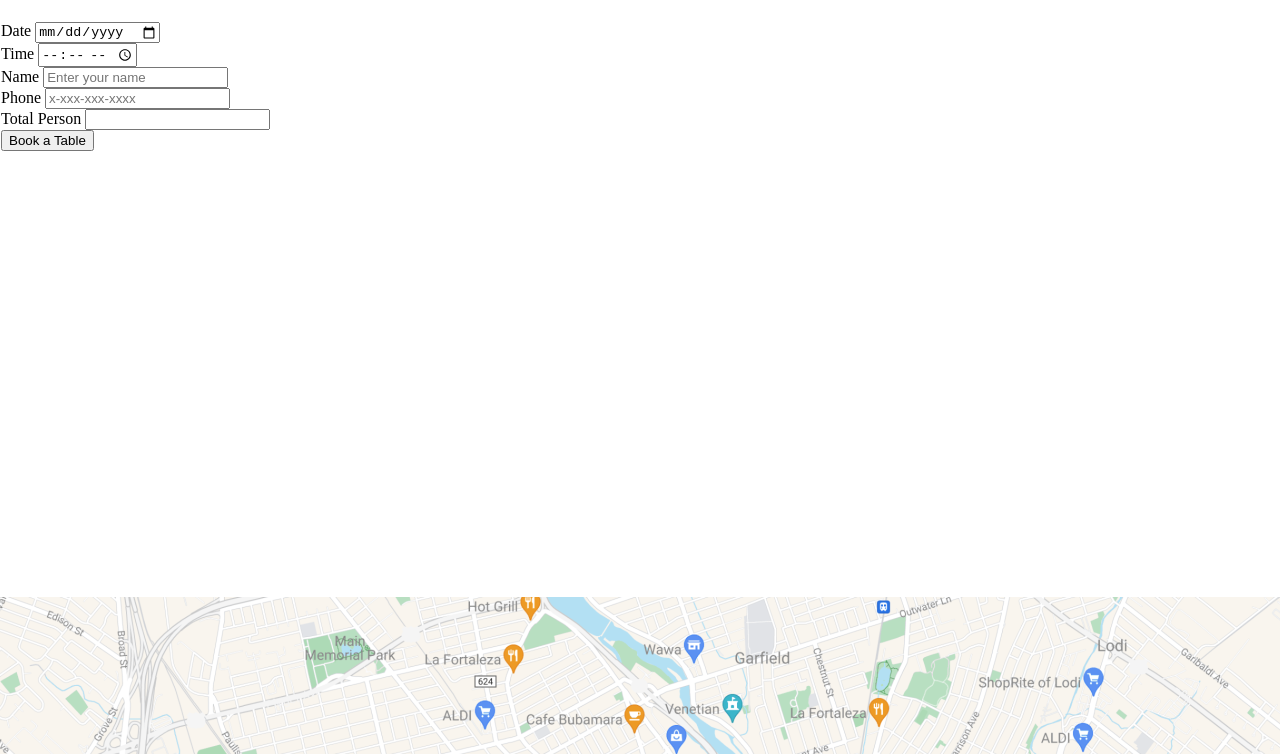
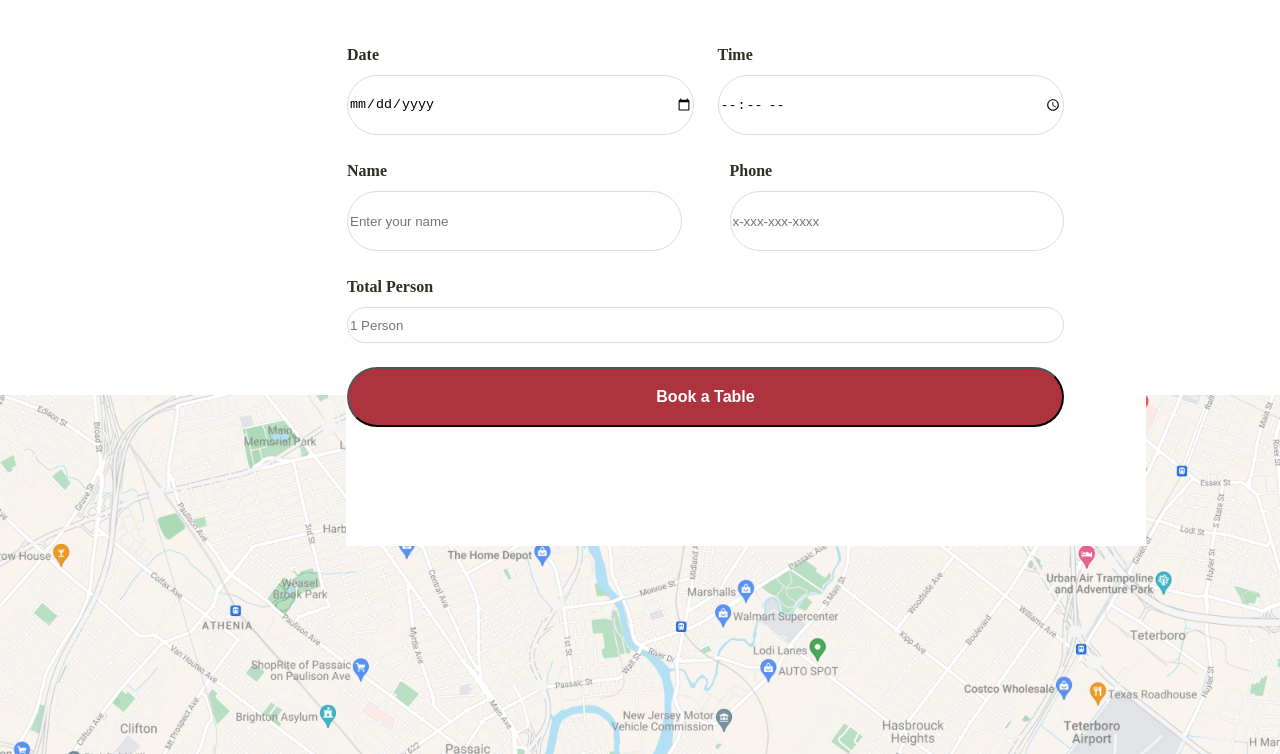
Before and after one commit to Ts1po/Food-website, a plain HTML site: page book.html in a window 1280 px wide. Shown: the part 304-1058 px from the top of the page. Drawn offline with Linux system fonts and the light colour scheme.

Commit message:
finishing book html

```diff
--- a/book.html
+++ b/book.html
@@ -49,8 +49,9 @@
             </div>
         </div>
     </header>
-    <!-- form section -->
-    <section class="form">
+    <!-- map and form section -->
+    <section class="map">
+        <img src="imgs/book-imgs/Map.png" alt="map png" class="map-img">
         <div class="whole-form-container">
             <!-- title of from -->
             <div class="book-title">
@@ -64,46 +65,43 @@
                     <!-- first row -->
                     <div class="first-row">
                         <!-- 1 in 1 -->
-                        <div class="form-element">
-                            <label for="date">Date</label>
+                        <div class="form-element row">
+                            <label for="date" class="row-1-label">Date</label>
                             <input type="date" id="date" class="date first-row-form" placeholder="04/01/2021">
                         </div>
                         <!-- 2 in 1 -->
                         <div class="form-element">
-                            <label for="time">Time</label>
+                            <label for="time" class="row-1-label">Time</label>
                             <input type="time" id="time" class="time first-row-form" placeholder="06:30PM">
                         </div>
                     </div>
                     <!-- second row -->
                     <div class="second-row">
                         <!-- 1 in 2 -->
-                        <div class="form-element">
-                            <label for="Name">Name</label>
-                            <input type="text" id="name" class="name second-row-form" placeholder="Enter your name">
+                        <div class="form-element row second-row-div">
+                            <label for="Name" class="row-1-label">Name</label>
+                            <input type="text" id="name" class="name first-row-form" placeholder="Enter your name">
                         </div>
                         <!-- 2 in 2 -->
-                         <div class="form-element">
-                            <label for="phone">Phone</label>
-                            <input type="number" id="phone" class="phone second-row-form" placeholder="x-xxx-xxx-xxxx">
-                         </div>
+                        <div class="form-element second-row-div">
+                            <label for="phone" class="row-1-label">Phone</label>
+                            <input type="number" id="phone" class="phone first-row-form" placeholder="x-xxx-xxx-xxxx">
+                        </div>
                     </div>
                     <!-- third row -->
-                     <div class="third-row">
-                        <label for="total">Total Person</label>
-                        <input type="text" id="total-person" class="total-person">
-                     </div>
+                    <div class="third-row row third-row-div">
+                        <label for="total" class="row-1-label" id="third-row-label">Total Person</label>
+                        <input type="text" id="total-person" class="total-person" placeholder="1 Person">
+                    </div>
                     <!-- button -->
-                     <a href="">
+                    <a href="">
                         <button class="form-button">Book a Table</button>
-                     </a>
+                    </a>
                 </div>
             </form>
         </div>
     </section>
-    <!-- map section -->
-     <section class="map">
-        <img src="imgs/book-imgs/Map.png" alt="map png" class="map-img">
-     </section>
+
     <!-- footer -->
     <footer>
         <div class="footer-cont">
--- a/css/book.css
+++ b/css/book.css
@@ -6,10 +6,41 @@
   justify-content: center;
 }
 
+/* overlay */
+.whole-form-container {
+  position: absolute;
+  z-index: 3;
+  top: 50%;
+  left: 50%;
+  transform: translate(-50%, -50%);
+  width: 80%;
+  max-width: 800px;
+}
+
+.map-img {
+  position: relative;
+  width: 100%;
+  height: auto;
+  z-index: 2;
+  margin-top: 550px;
+}
+
+/* footer */
+footer {
+  position: relative;
+  z-index: 1;
+}
+
+.footer-bottom-line {
+  height: 1px;
+  background-color: #dbdfd0;
+  margin: 10px 0;
+}
+
 /* form section */
 .form {
   width: 812px;
-    height:752px;
+  height: 752px;
   display: flex;
   flex-direction: column;
 }
@@ -18,6 +49,7 @@
   width: 576px;
   height: 176px;
   gap: 24px;
+  margin-left: 470px;
 }
 
 .book-title-h1 {
@@ -25,7 +57,7 @@
   font-size: 100px;
   line-height: 96px;
   text-align: center;
-    color: #2C2F24;
+  color: #2c2f24;
   width: 576px;
   height: 96px;
 }
@@ -41,14 +73,108 @@
 }
 
 .form-container {
-    width: 812px;
+  max-width: 812px;
+  width: 100%;
   height: 504px;
-    background-color: #FFFFFF;
-    border: 1px solid #FFFFFF;
+  background-color: #ffffff;
+  border: 1px solid #ffffff;
+  display: flex;
+  margin-top: 72px;
+  margin-left: 394px;
 }
 
-.form-content{
+.form-content {
   width: 717px;
   height: 412px;
   gap: 40px;
 }
+
+.first-row {
+  max-width: 717px;
+  width: 100%;
+  height: 92px;
+  display: flex;
+  flex-direction: row;
+}
+
+.form-element {
+  max-width: 350px;
+  width: 100%;
+  height: 92px;
+  display: flex;
+  flex-direction: column;
+}
+
+.row-1-label {
+  font-weight: 700;
+  font-size: 16px;
+  line-height: 24px;
+  color: #2c2f24;
+}
+
+.first-row-form {
+  max-width: 350px;
+  width: 100%;
+  height: 60px;
+  border-radius: 72px;
+  background: #ffffff;
+  border: 1px solid #dbdfd0;
+  margin-top: 8px;
+}
+
+.row {
+  margin-right: 24px;
+}
+
+.second-row {
+  max-width: 717px;
+  width: 100%;
+  height: 92px;
+  gap: 24px;
+  display: flex;
+  flex-direction: row;
+}
+
+.second-row-div {
+  margin-top: 24px;
+}
+
+.third-row {
+  max-width: 717px;
+  width: 100%;
+  height: 92px;
+  display: flex;
+  flex-direction: column;
+  margin-bottom: 24px;
+}
+
+#third-row-label,
+.third-row-div {
+  margin-top: 24px;
+}
+
+.total-person {
+  width: 717px;
+  height: 60px;
+  border-radius: 72px;
+  background: #ffffff;
+  border: 1px solid #dbdfd0;
+  margin-top: 8px;
+}
+
+.form-button {
+  width: 717px;
+  height: 60px;
+  border-radius: 118px;
+  background-color: #ad343e;
+  gap: 10px;
+  font-weight: 700;
+  font-size: 16px;
+  line-height: 24px;
+  color: #ffffff;
+}
+
+.whole-form-container {
+  margin-top: 74px;
+  left: 352px;
+}
```
Also changed, not shown: about.html (+3 -1 lines), index.html (+3 -1 lines). Lines whose indentation alone changed are shown as unchanged.
